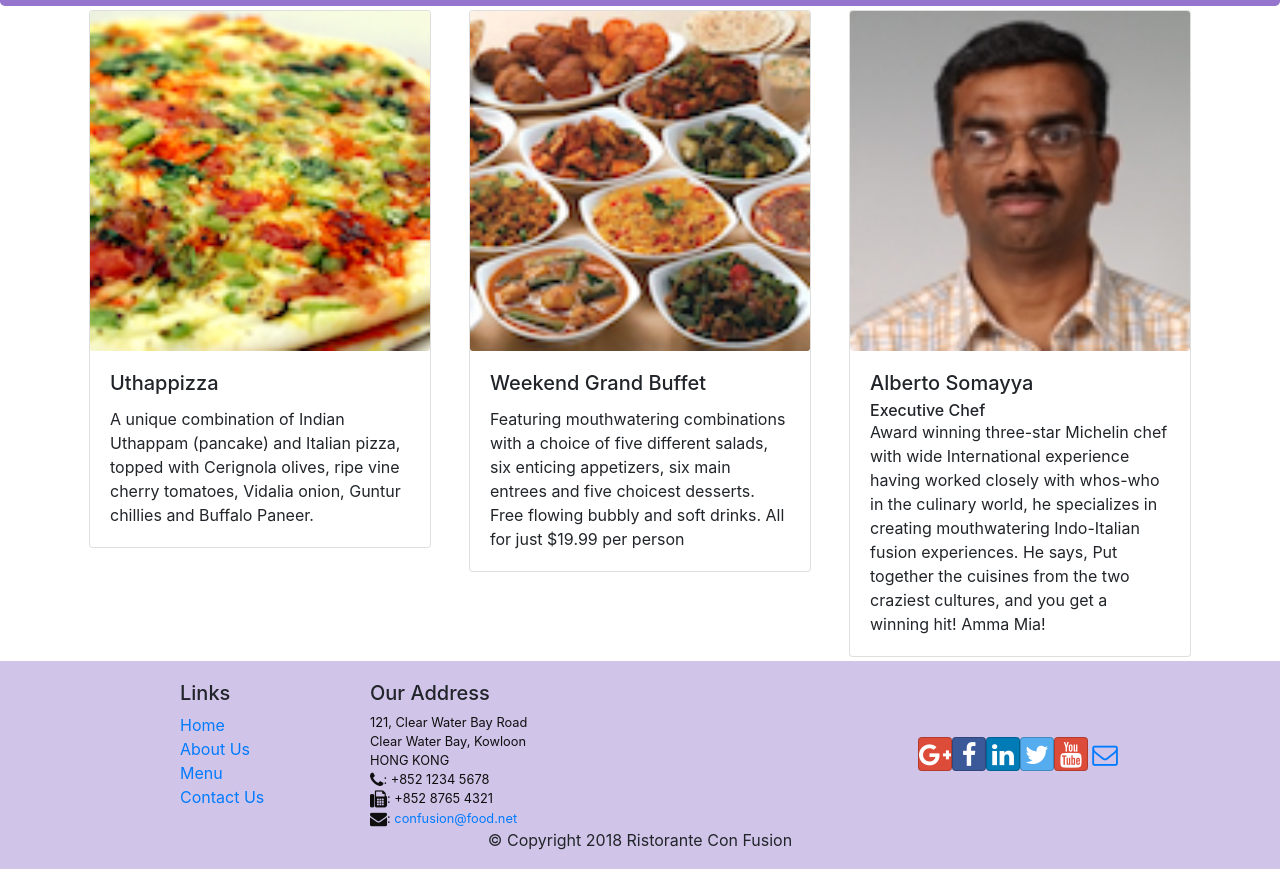
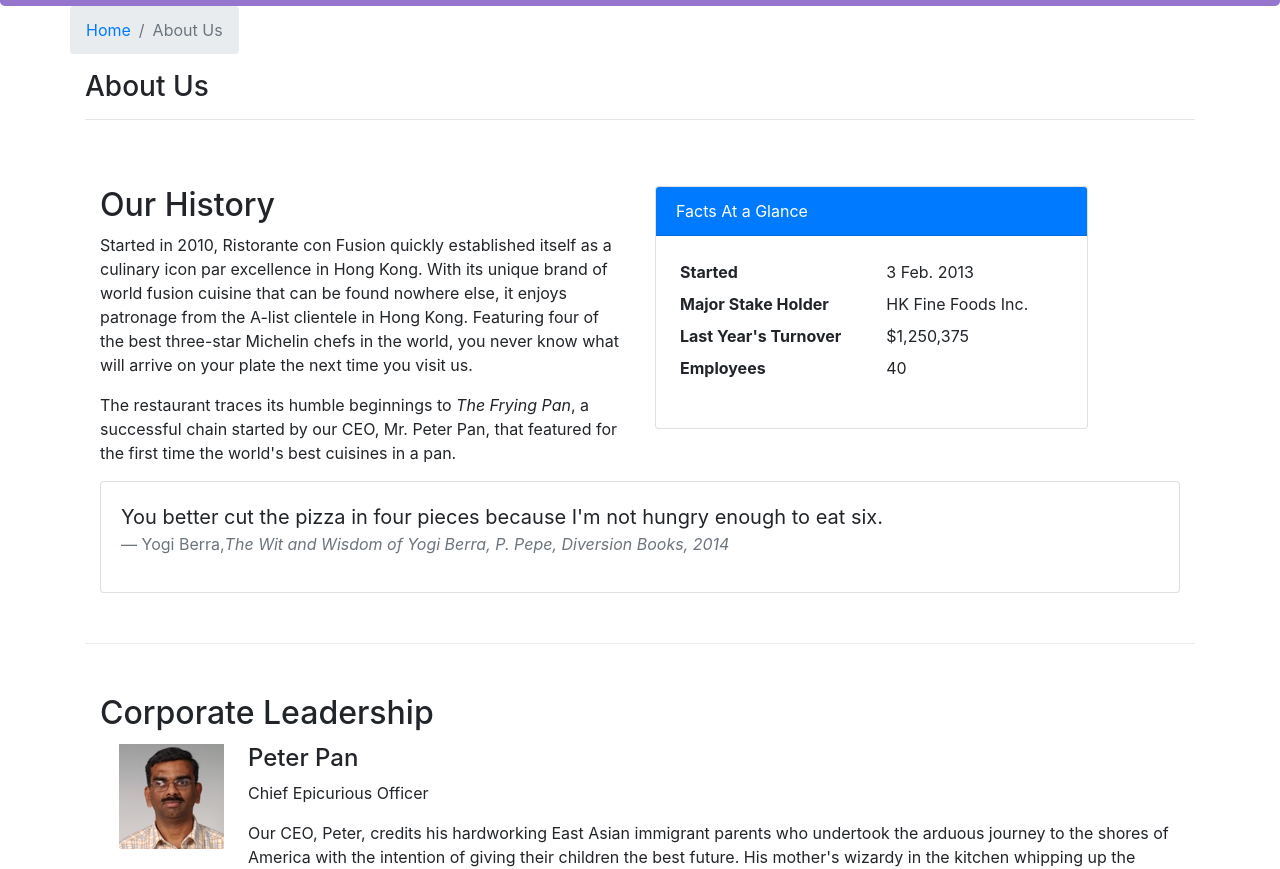
Before and after one commit to NuwanF/confusion, a React (Create React App) app: page /aboutus in a window 1280 px wide. Before the commit this address led to /home. Shown: the part 336-1205 px from the top of the page. Built offline with nearby package versions, Linux system fonts and the light colour scheme.

Commit message:
Assignment 2 code changes

```diff
--- /dev/null
+++ b/src/components/AboutComponent.js
@@ -0,0 +1,96 @@
+import React from 'react';
+import { Breadcrumb, BreadcrumbItem, Card, CardBody, CardHeader, Media } from 'reactstrap';
+import { Link } from 'react-router-dom';
+
+const RenderLeader = ({leader}) => {
+    return(
+        <React.Fragment>
+            <Media className="mb-5">
+                <Media left top >
+                    <Media object src={leader.image} alt={leader.image} />
+                </Media>
+                <Media body className="ml-4">
+                    <Media heading>
+                        {leader.name}
+                    </Media>
+                    <p>{leader.designation}</p>
+                    {leader.description}
+                </Media>
+            </Media>
+        </React.Fragment>
+    );
+}
+
+function About(props) {
+
+    const leaders = props.leaders.map((leader) => {
+        return (
+            <div  className="col-12 col-md-12 m-1">
+                <RenderLeader leader={leader}/>
+            </div>
+        );
+    });
+
+    return(
+        <div className="container">
+            <div className="row">
+                <Breadcrumb>
+                    <BreadcrumbItem><Link to="/home">Home</Link></BreadcrumbItem>
+                    <BreadcrumbItem active>About Us</BreadcrumbItem>
+                </Breadcrumb>
+                <div className="col-12">
+                    <h3>About Us</h3>
+                    <hr />
+                </div>
+            </div>
+            <div className="row row-content">
+                <div className="col-12 col-md-6">
+                    <h2>Our History</h2>
+                    <p>Started in 2010, Ristorante con Fusion quickly established itself as a culinary icon par excellence in Hong Kong. With its unique brand of world fusion cuisine that can be found nowhere else, it enjoys patronage from the A-list clientele in Hong Kong.  Featuring four of the best three-star Michelin chefs in the world, you never know what will arrive on your plate the next time you visit us.</p>
+                    <p>The restaurant traces its humble beginnings to <em>The Frying Pan</em>, a successful chain started by our CEO, Mr. Peter Pan, that featured for the first time the world's best cuisines in a pan.</p>
+                </div>
+                <div className="col-12 col-md-5">
+                    <Card>
+                        <CardHeader className="bg-primary text-white">Facts At a Glance</CardHeader>
+                        <CardBody>
+                            <dl className="row p-1">
+                                <dt className="col-6">Started</dt>
+                                <dd className="col-6">3 Feb. 2013</dd>
+                                <dt className="col-6">Major Stake Holder</dt>
+                                <dd className="col-6">HK Fine Foods Inc.</dd>
+                                <dt className="col-6">Last Year's Turnover</dt>
+                                <dd className="col-6">$1,250,375</dd>
+                                <dt className="col-6">Employees</dt>
+                                <dd className="col-6">40</dd>
+                            </dl>
+                        </CardBody>
+                    </Card>
+                </div>
+                <div className="col-12">
+                    <Card>
+                        <CardBody className="bg-faded">
+                            <blockquote className="blockquote">
+                                <p className="mb-0">You better cut the pizza in four pieces because
+                                    I'm not hungry enough to eat six.</p>
+                                <footer className="blockquote-footer">Yogi Berra,
+                                <cite title="Source Title">The Wit and Wisdom of Yogi Berra,
+                                    P. Pepe, Diversion Books, 2014</cite>
+                                </footer>
+                            </blockquote>
+                        </CardBody>
+                    </Card>
+                </div>
+            </div>
+            <div className="row row-content">
+                <div className="col-12">
+                    <h2>Corporate Leadership</h2>
+                </div>
+                <div className="col-12">
+                    {leaders}
+                </div>
+            </div>
+        </div>
+    );
+}
+
+export default About;
--- a/src/components/MainComponent.js
+++ b/src/components/MainComponent.js
@@ -2,6 +2,7 @@ import React, { Component } from 'react';
 import '../App.css';
 import './HomeComponent';
 import Home from './HomeComponent';
+import About from './AboutComponent';
 import Menu from './MenuComponent';
 import DishDetail from './DishDetailComponent';
 import Contact from './ContactComponent';
@@ -40,7 +41,6 @@ class Main extends Component {
             );
         }
 
-
         const DishWithId = ({match}) => {
             return(
                 <DishDetail
@@ -56,8 +56,9 @@ class Main extends Component {
             <div>
                 <Header/>
                 <Switch>
-                    <Route path='/home' component={HomePage} />
-                    <Route exact path='/menu' component={() => <Menu dishes={this.state.dishes} />} />
+                    <Route path='/home' component={HomePage}/>
+                    <Route path='/aboutus' component={() => <About leaders={this.state.leaders}/>}/>
+                    <Route exact path='/menu' component={() => <Menu dishes={this.state.dishes}/>}/>
                     <Route path='/menu/:dishId' component={DishWithId}/>
                     <Route exact path='/contactus' component={Contact}/>
                     <Redirect to="/home" />
```
